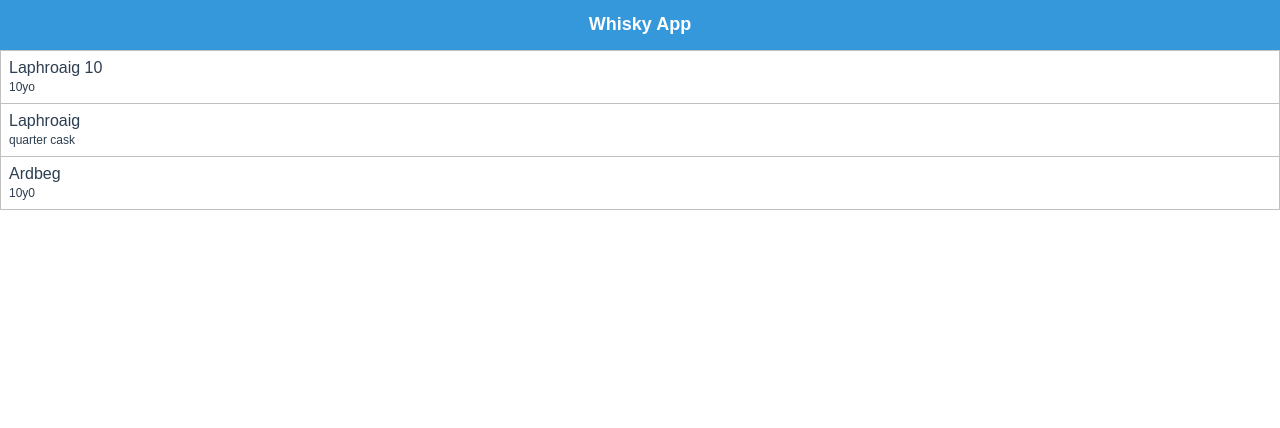
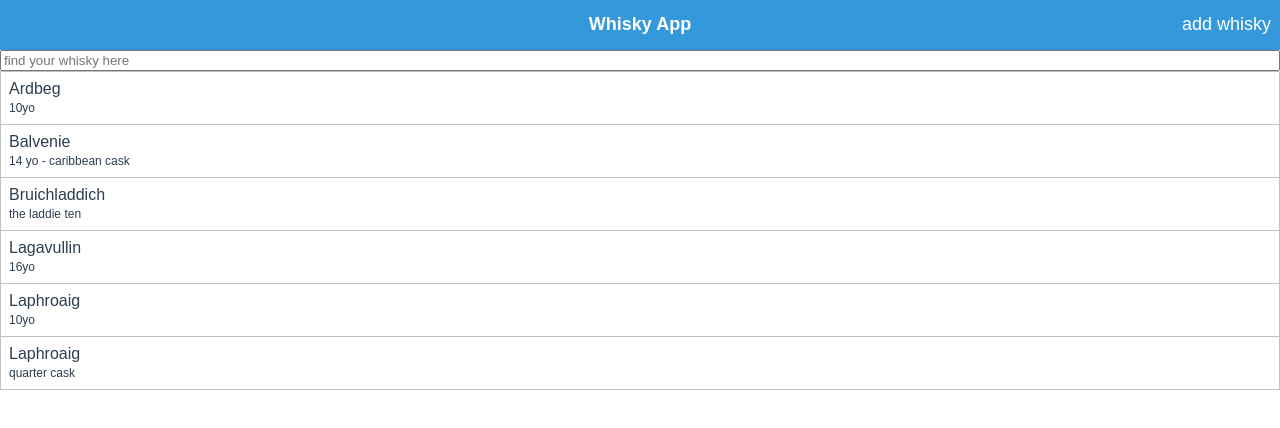
Before and after one commit to jwesselink/whisky-app, a plain HTML site: page app/index.html at #/list in a window 1280 px wide. Drawn offline with Linux system fonts and the light colour scheme.

Commit message:
- added search field to whisky list - added alphabetical sort based on name to whisky list - added back navigation to whisky-detail screen - updated styling for whisky-detail screen - added meta tag to remove elastic scrolling - added add-whisky page (not working properly yet)

```diff
--- /dev/null
+++ b/app/css/button-styles.css
@@ -0,0 +1,18 @@
+.header-btn a{
+	position: absolute;
+	padding: 0 0.5em;
+	top: 0px;
+
+	font-size: 18px;
+	line-height: 2.75em;
+	text-decoration: none;
+	color: #ffffff;
+}
+
+.header-btn.left a{
+	left: 0px;
+}
+
+.header-btn.right a{
+	right: 0px;
+}
--- a/app/css/style.css
+++ b/app/css/style.css
@@ -25,6 +25,15 @@
 	font-size:75%;
 }
 
+.mainView{
+	height: 100%;
+}
+
+html, body{
+	height: 100%;
+	overflow: hidden;
+}
+
 a:link {
 	color: #2c3e50;
 }
@@ -45,6 +54,7 @@
 }
 
 .header{
+	position: relative;
 	background-color: #3498db;
 	text-align: center;
 }
@@ -52,6 +62,11 @@
 	color: #FFFFFF;
 	font-size: 18px;
 	line-height: 2.75em;
+}
+
+.content{
+	position: relative;
+	height: 100%;
 }
 
 
@@ -71,4 +86,17 @@
 	text-decoration: none;
 }
 
-/*test commentaat*/
+input{
+	width: 100%;
+}
+
+/* Whisky Detail View*/
+
+.whiskyImage{
+	position: relative;
+	width: 100%;
+	height: 30%;
+	background-image: url("/img/laphroaig_bg.jpg");
+	background-size: 100% auto;
+	background-position: center;
+}
--- a/app/index.html
+++ b/app/index.html
@@ -3,10 +3,12 @@
 <head>
 	<title>Whisky App</title>
 	<meta name="viewport" content="width=device-width">
+	<meta name="apple-mobile-web-app-capable" content="yes" />
 	<link rel="stylesheet" href="css/style.css">
+	<link rel="stylesheet" href="css/button-styles.css">
 </head>
 <body>
-	<div ng-view></div>
+	<div class="mainView" ng-view></div>
 
 	<script src="js/angular.js"></script>
 	<script src="js/angular-route.js"></script>
--- a/app/js/controllers.js
+++ b/app/js/controllers.js
@@ -3,7 +3,7 @@
 var demo_data = [
 {
 	id: "1",
-	name : "Laphroaig 10",
+	name : "Laphroaig",
 	subName: "10yo"
 },
 {
@@ -14,7 +14,22 @@
 {
 	id: "3",
 	name : "Ardbeg",
-	subName: "10y0"
+	subName: "10yo"
+},
+{
+	id: "4",
+	name : "Lagavullin",
+	subName: "16yo"
+},
+{
+	id: "5",
+	name : "Balvenie",
+	subName: "14 yo - caribbean cask"
+},
+{
+	id: "6",
+	name : "Bruichladdich",
+	subName: "the laddie ten"
 }
 ];
 
--- a/app/views/whisky-list.html
+++ b/app/views/whisky-list.html
@@ -1,10 +1,22 @@
-<div class="header"><h1>Whisky App</h1></div>
-
+<div class="header">
+	<h1>Whisky App</h1>
+	<div class="header-btn right">
+		<a href="#/views/add-whisky.html">
+			add whisky
+		</a>
+	</div>
+</div>
+<input type="search" ng-model="search" placeholder="find your whisky here">
 <ul class="whisky-list">
-	<li class="whisky-list-item" ng-repeat="whisky in whiskies">
+	<li class="whisky-list-item" ng-repeat="whisky in filteredWhiskies = (whiskies | filter : search | orderBy : 'name')">
 		<a href="#/detail/{{whisky.id}}">
 			<div>{{whisky.name}}</div>
 			<div><small>{{whisky.subName}}</small></div>
 		</a>
 	</li>
+	<li class="whisky-list-item empty-list" ng-hide="filteredWhiskies.length">
+		<a href="#/views/add-whisky.html">
+			I'm sorry, we couldn't find the whisky you're looking for. Click here to add a new one yourself.
+		</a>
+	</li>
 </ul>
```
Also changed, not shown: app/views/add-whisky.html (added, +1 -0 lines), app/views/whisky-detail.html (+12 -1 lines), app/img/laphroaig_bg.jpg (added).
